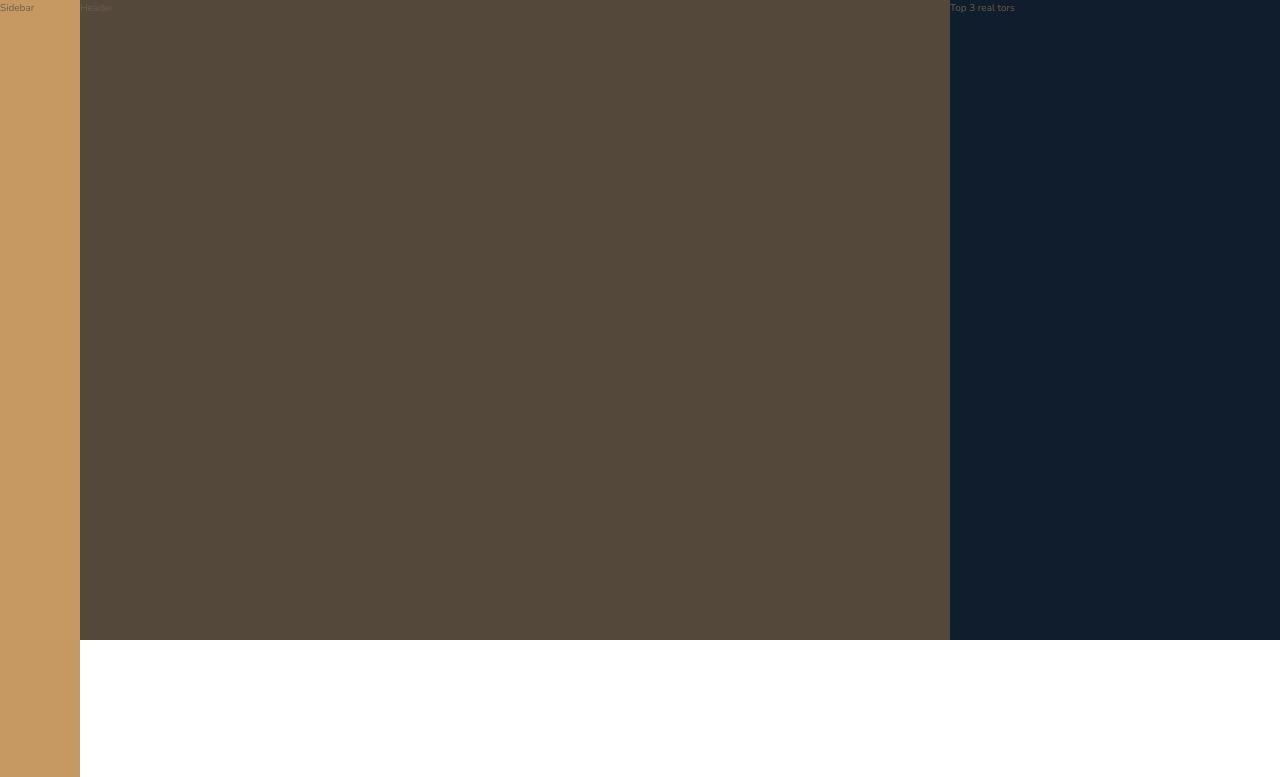
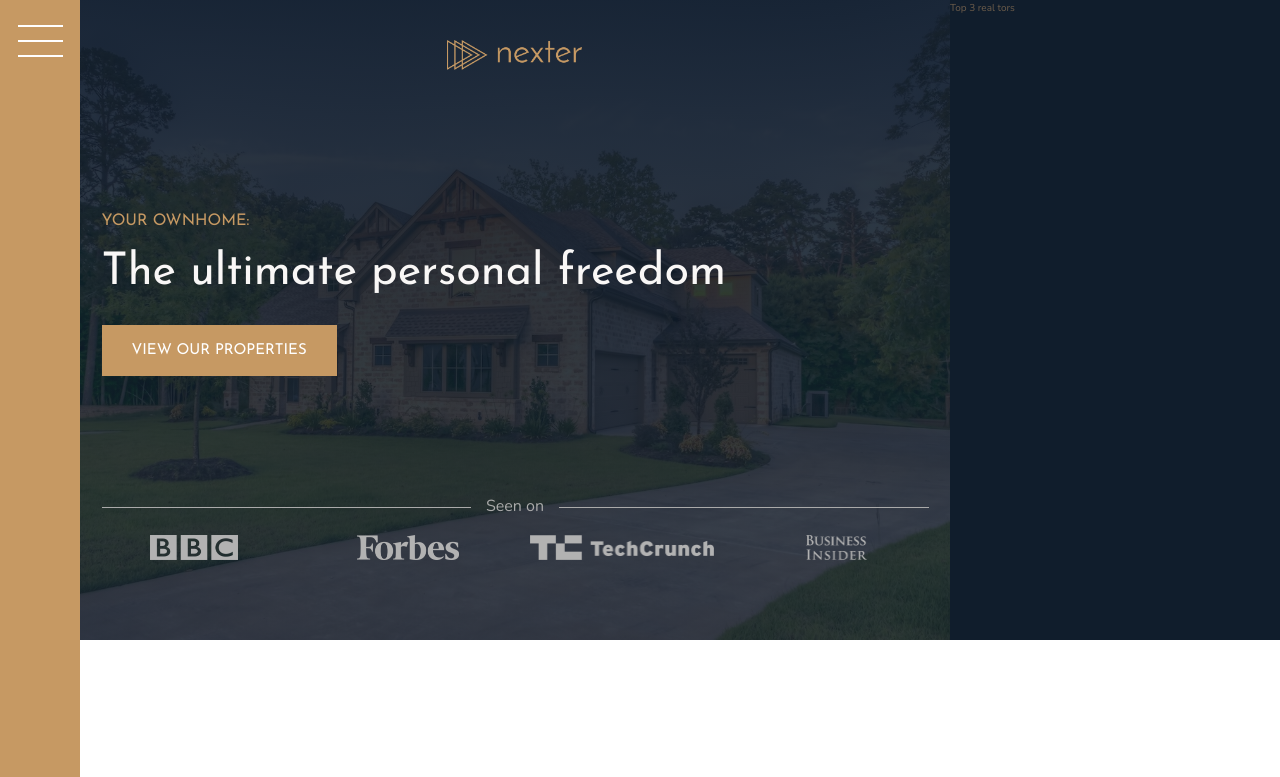
Before and after one commit to lachezarborisov/nexter-project, a website: page index.html in a window 1280 px wide. Shown: the top 777 px of the page. Drawn offline with nearby package versions, Linux system fonts and the light colour scheme.

Commit message:
Building the header

```diff
--- a/index.html
+++ b/index.html
@@ -13,11 +13,21 @@
     </head>
     <body class="container">
         <div class="sidebar">
-            Sidebar
+            <button class="nav-btn"></button>
         </div>
 
         <header class="header">
-            Header
+            <img src="img/logo.png" alt="Nexter logo" class="header__logo">
+            <h3 class="heading-3">Your ownhome:</h3>
+            <h1 class="heading-1">The ultimate personal freedom</h1>
+            <button class="btn header__btn">View our properties</button>
+            <div class="header__seenon-text">Seen on</div>
+            <div class="header__seenon-logos">
+                <img src="img/logo-bbc.png" alt="Seen on logo 1">
+                <img src="img/logo-forbes.png" alt="Seen on logo 2">
+                <img src="img/logo-techcrunch.png" alt="Seen on logo 3">
+                <img src="img/logo-bi.png" alt="Seen on logo 4">
+            </div>
         </header>
 
         <div class="realtors">
--- a/sass/_header.scss
+++ b/sass/_header.scss
@@ -1,4 +1,55 @@
 .header {
     background-color: $color-grey-dark-1;
     grid-column: full-start / col-end 6;
+    background-image: linear-gradient(rgba($color-secondary, .93), rgba($color-secondary, .8)), url(../img/hero.jpeg);
+    background-size: cover;
+    background-position: center;
+    padding: 8rem;
+    padding-top: 4rem;
+
+    display: grid;
+    grid-template-rows: 1fr min-content 6rem 1fr;
+    grid-template-columns: max-content;
+    grid-row-gap: 1.5rem;
+    justify-content: center;
+
+    &__logo {
+        height: 3rem;
+        justify-self: center;
+    }
+
+    &__btn {
+        align-self: start;
+        justify-self: start;
+    }
+
+    &__seenon-text {
+        display: grid;
+        grid-template-columns: 1fr max-content 1fr;
+        grid-column-gap: 1.5rem;
+        align-items: center;
+
+        font-size: 1.6rem;
+        color: $color-grey-light-2;
+
+        &::before,
+        &::after {
+            content: "";
+            display: block;
+            height: 1px;
+            background-color: currentColor;
+        }
+    }
+
+    &__seenon-logos {
+        display: grid;
+        grid-template-columns: repeat(4, 1fr);
+        grid-column-gap: 3rem;
+        justify-items: center;
+
+        img {
+            height: 2.5rem;
+            filter: brightness(70%);
+        }
+    }
 }
--- a/sass/_sidebar.scss
+++ b/sass/_sidebar.scss
@@ -2,4 +2,46 @@
     background-color: $color-primary;
     grid-column: sidebar-start / sidebar-end;
     grid-row: 1 / -1;
+    display: flex;
+    justify-content: center;
 }
+
+.nav-btn {
+    border: none;
+    border-radius: 0;
+
+    background-color: #fff;
+    height: 2px;
+    width: 4.5rem;
+    margin-top: 4rem;
+
+
+    &::before,
+    &::after {
+        background-color: #fff;
+        height: 2px;
+        width: 4.5rem;
+        content: "";
+        display: block;
+        transition: all .2s;
+    }
+
+    &::before {
+        transform: translateY(-1.5rem);
+    }
+
+    &::after {
+        transform: translateY(1.3rem);
+    }
+
+    // &:hover {
+
+    //     &::before {
+    //         transform: translateY(-1.7rem);
+    //     }
+
+    //     &::after {
+    //         transform: translateY(1.5rem);
+    //     }
+    // }
+}
--- a/sass/_typography.scss
+++ b/sass/_typography.scss
@@ -5,6 +5,9 @@
 
 .heading-1 {
     @extend %heading;
+    font-size: 4.5rem;
+    color: $color-grey-light-1;
+    line-height: 1;
 }
 
 .heading-2 {
```
Also changed, not shown: css/style.css.
